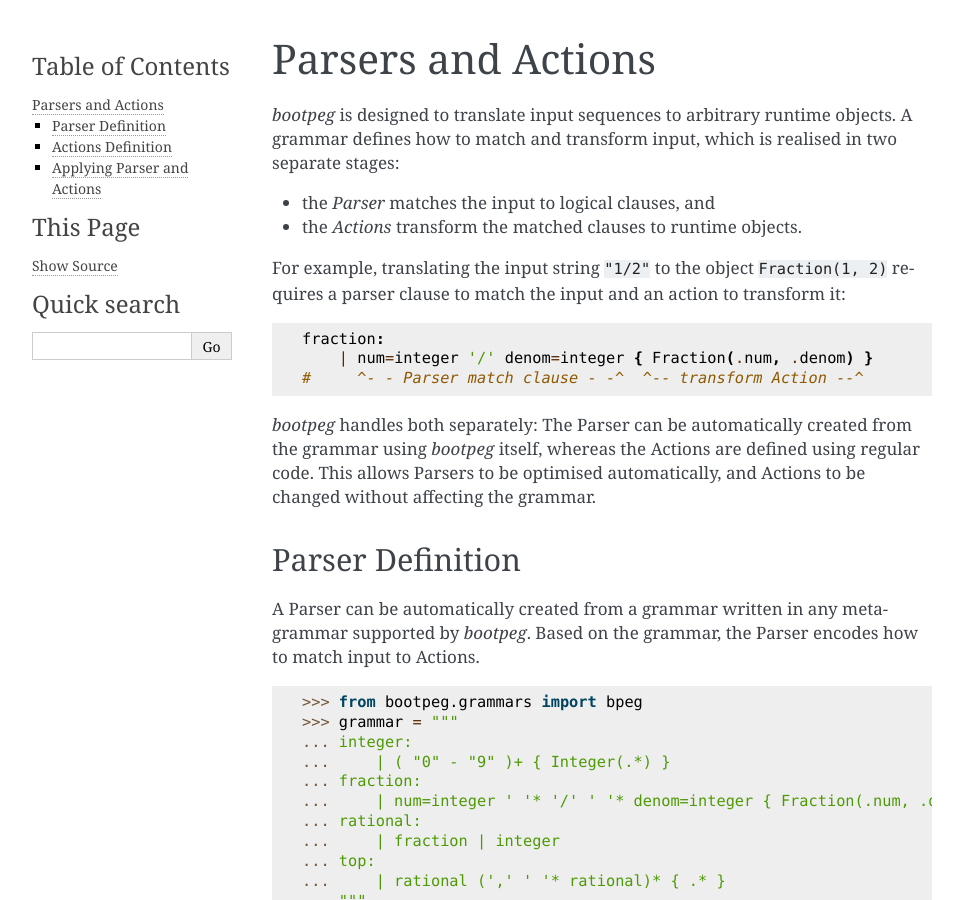
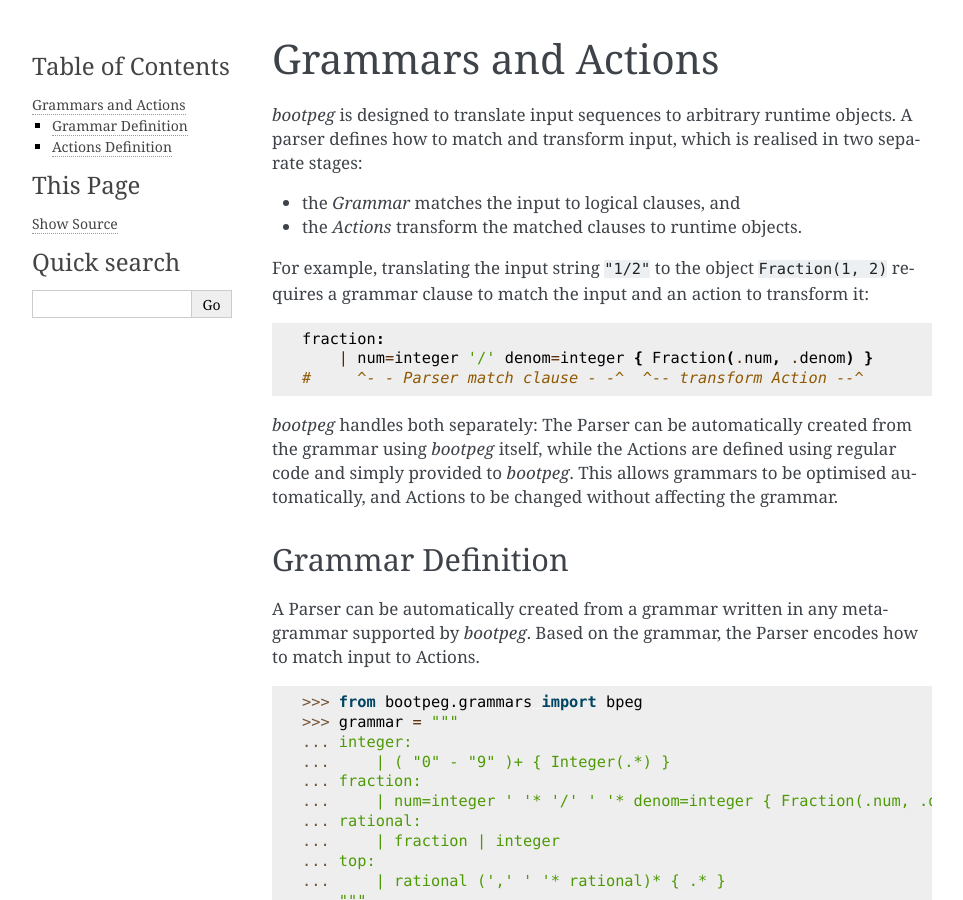
Before and after one commit to maxfischer2781/bootpeg, a Sphinx documentation site: the page built from docs/source/parse_actions.rst, in a window 1280 px wide and 900 px high. Shown: the whole window, without its empty margins (148-1111 px from the left). Built offline with Sphinx 7.4.7, drawn with Linux system fonts in a browser that asks for light colours; some of the changed text lies outside the part shown.

Commit message:
reworded documentation to match create/import parser

```diff
--- a/docs/index.rst
+++ b/docs/index.rst
@@ -19,6 +19,7 @@
    :caption: Usage and Guides
    :hidden:
 
+   source/getting_started
    source/parse_actions
    source/peg_precedence
    source/glossary
--- a/docs/source/parse_actions.rst
+++ b/docs/source/parse_actions.rst
@@ -1,16 +1,18 @@
-===================
-Parsers and Actions
-===================
+.. grammar_actions:
+
+====================
+Grammars and Actions
+====================
 
 `bootpeg` is designed to translate input sequences to arbitrary runtime objects.
-A grammar defines how to match and transform input,
+A parser defines how to match and transform input,
 which is realised in two separate stages:
 
-* the *Parser* matches the input to logical clauses, and
+* the *Grammar* matches the input to logical clauses, and
 * the *Actions* transform the matched clauses to runtime objects.
 
 For example, translating the input string ``"1/2"`` to the object ``Fraction(1, 2)``
-requires a parser clause to match the input and an action to transform it::
+requires a grammar clause to match the input and an action to transform it::
 
     fraction:
         | num=integer '/' denom=integer { Fraction(.num, .denom) }
@@ -18,12 +20,12 @@
 
 `bootpeg` handles both separately:
 The Parser can be automatically created from the grammar using `bootpeg` itself,
-whereas the Actions are defined using regular code.
-This allows Parsers to be optimised automatically,
+while the Actions are defined using regular code and simply provided to `bootpeg`.
+This allows grammars to be optimised automatically,
 and Actions to be changed without affecting the grammar.
 
-Parser Definition
-=================
+Grammar Definition
+==================
 
 A Parser can be automatically created from a grammar written in any meta-grammar
 supported by `bootpeg`.
@@ -70,20 +72,3 @@
     ...     names={'Integer': int, 'Fraction': Fraction},
     ...     post=list,
     ... )
-
-Applying Parser and Actions
-===========================
-
-Given a Parser and Actions, :py:class:`bootpeg.parse` can transform any valid input.
-
-.. code:: python3
-
-    >>> from bootpeg import parse
-    >>> from functools import partial
-    >>> parse_rationals = partial(parse, parser=parser, actions=rational_actions)
-    >>> parse_rationals("1")
-    [1]
-    >>> parse_rationals("1 / 2")
-    [Fraction(1, 2)]
-    >>> parse_rationals("1 / 3, 4, 5, 6/7")
-    [Fraction(1, 3), 4, 5, Fraction(6, 7)]
--- a/docs/source/peg_precedence.rst
+++ b/docs/source/peg_precedence.rst
@@ -1,3 +1,5 @@
+.. peg_choices:
+
 ======================
 Choices and Precedence
 ======================
```
Also changed, not shown: docs/source/getting_started.rst (added, +112 -0 lines).
